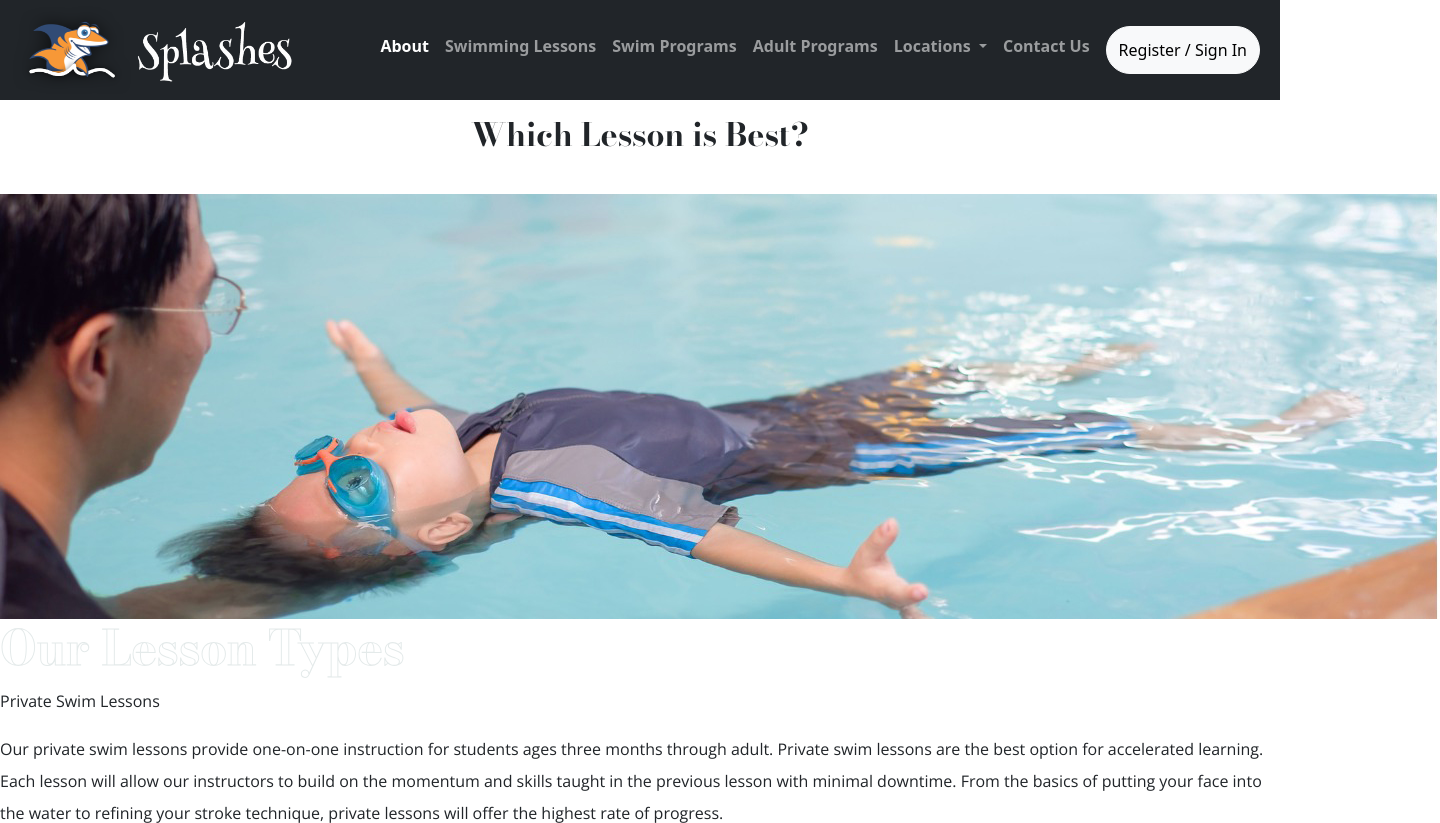
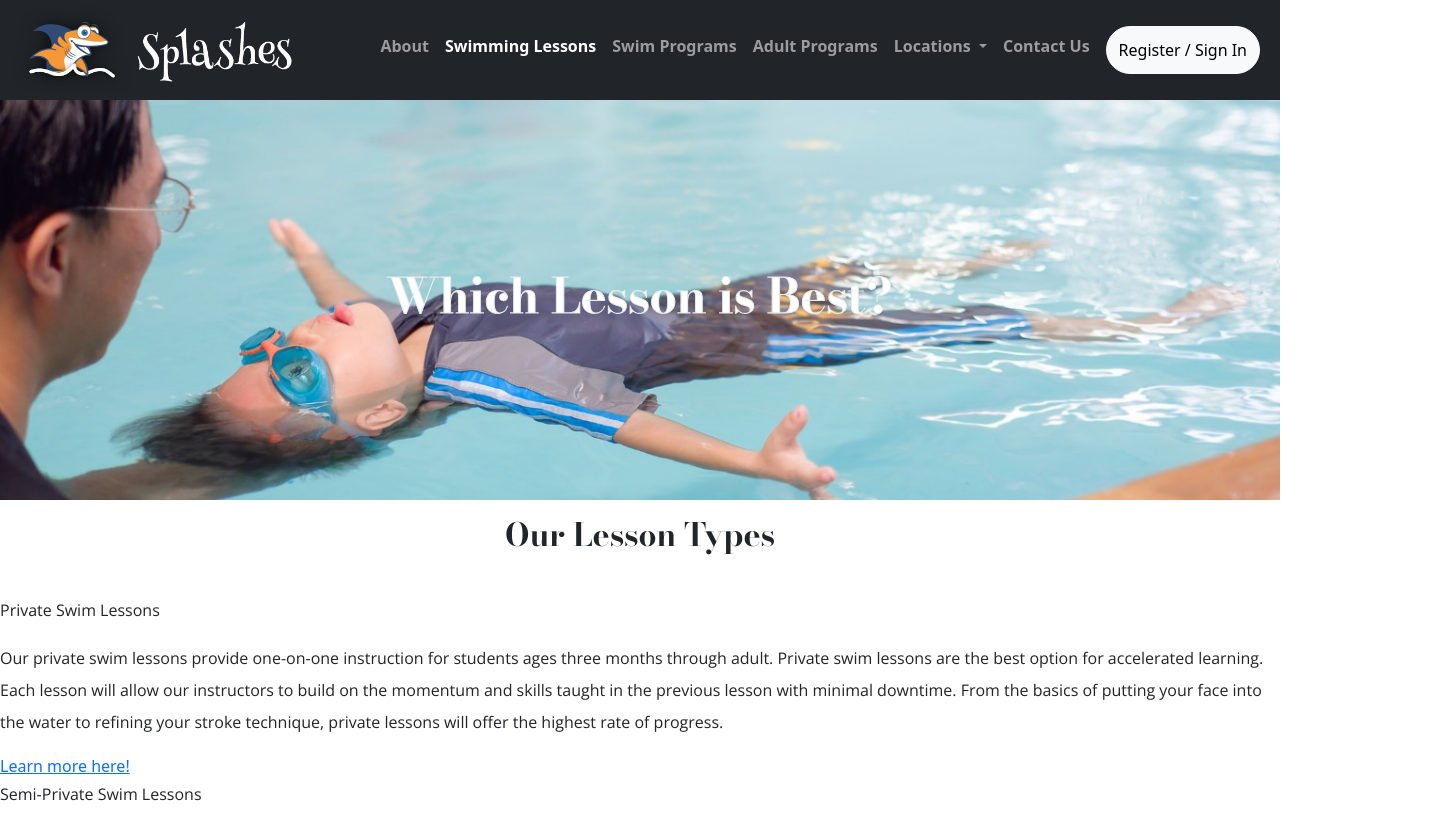
Before and after one commit to MortenJuul/Project1-RedTeam, a plain HTML site: page swimlessons.html in a window 1280 px wide. Shown: the top 823 px of the page, 1440 px wide, since content can reach past the window. Drawn offline with nearby package versions, Linux system fonts and the light colour scheme.

Commit message:
220226 xueyan first commit

```diff
--- a/style.css
+++ b/style.css
@@ -126,6 +126,17 @@ li {
   font-weight:800;
   margin-bottom:0.5em;
 }
+/* Swim Lessons */
+#swimlessons-title {
+  display:flex;
+  background-image:url("Project 1/images/which-lesson-is-best.jpeg") ;
+  background-repeat: no-repeat;
+  background-size: cover;
+  background-position: center;;
+  height:25em;
+  align-items:center;
+  justify-content: center;
+}
 /* Contact Us */
 #contact-title {
     display:flex;
@@ -137,13 +148,8 @@ li {
   align-items:center;
   justify-content: center;
 }
-#contact-content {
-  margin-left:20%;
-  margin-right:20%;
-}
 #contact-content p{
   text-align:center;
-  margin:3em 10em 5em 10em;
 }
 #contact-info {
   justify-content: center;
--- a/swimlessons.html
+++ b/swimlessons.html
@@ -55,10 +55,10 @@
         <div class="collapse navbar-collapse" id="navbarSupportedContent">
           <ul class="navbar-nav ms-auto mb-2 mb-lg-0">
             <li class="nav-item">
-              <a class="nav-link active" aria-current="page" href="/About.html">About</a>
+              <a class="nav-link" aria-current="page" href="/About.html">About</a>
             </li>
             <li class="nav-item">
-              <a class="nav-link" href="/swimlessons.html">Swimming Lessons</a>
+              <a class="nav-link active" href="/swimlessons.html">Swimming Lessons</a>
             </li>
             <li class="nav-item">
               <a class="nav-link" href="/swimprograms.html">Swim Programs</a>
@@ -101,15 +101,11 @@
     <!-- Main Content -->
     <main id="swimlessons">
       <div id="swimlessons-title">
-        <h2>Which Lesson is Best?</h2>
-        <img
-          id="swimlessons-heroimage"
-          src="Project 1/images/which-lesson-is-best.jpeg"
-          alt="Which lesson is best"
-        />
+        <h1>Which Lesson is Best?</h1>
+
       </div>
       <div id="swimlessons-content">
-        <h1>Our Lesson Types</h1>
+        <h2>Our Lesson Types</h2>
         <div id="private-lessons">
           <p>Private Swim Lessons</p>
           <p>
```
Also changed, not shown: contact.html (+11 -11 lines), 1 other file.
